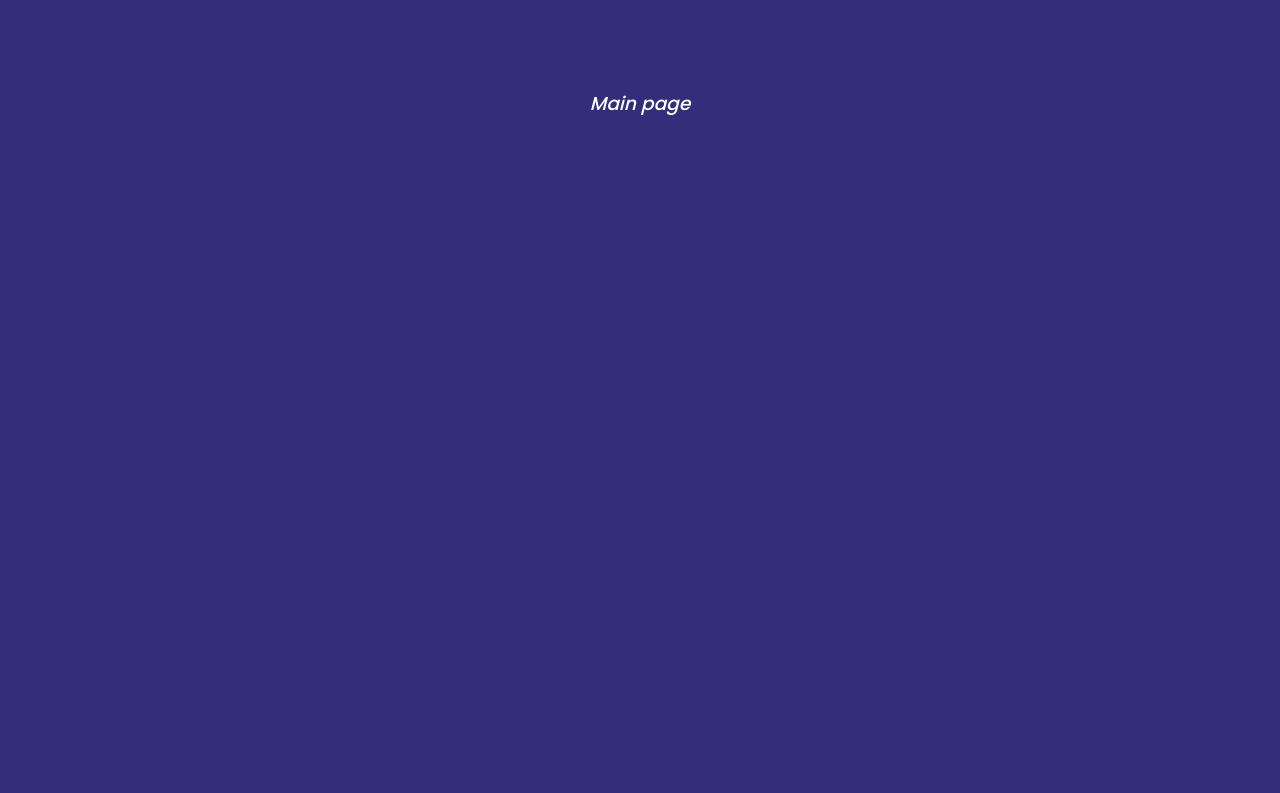
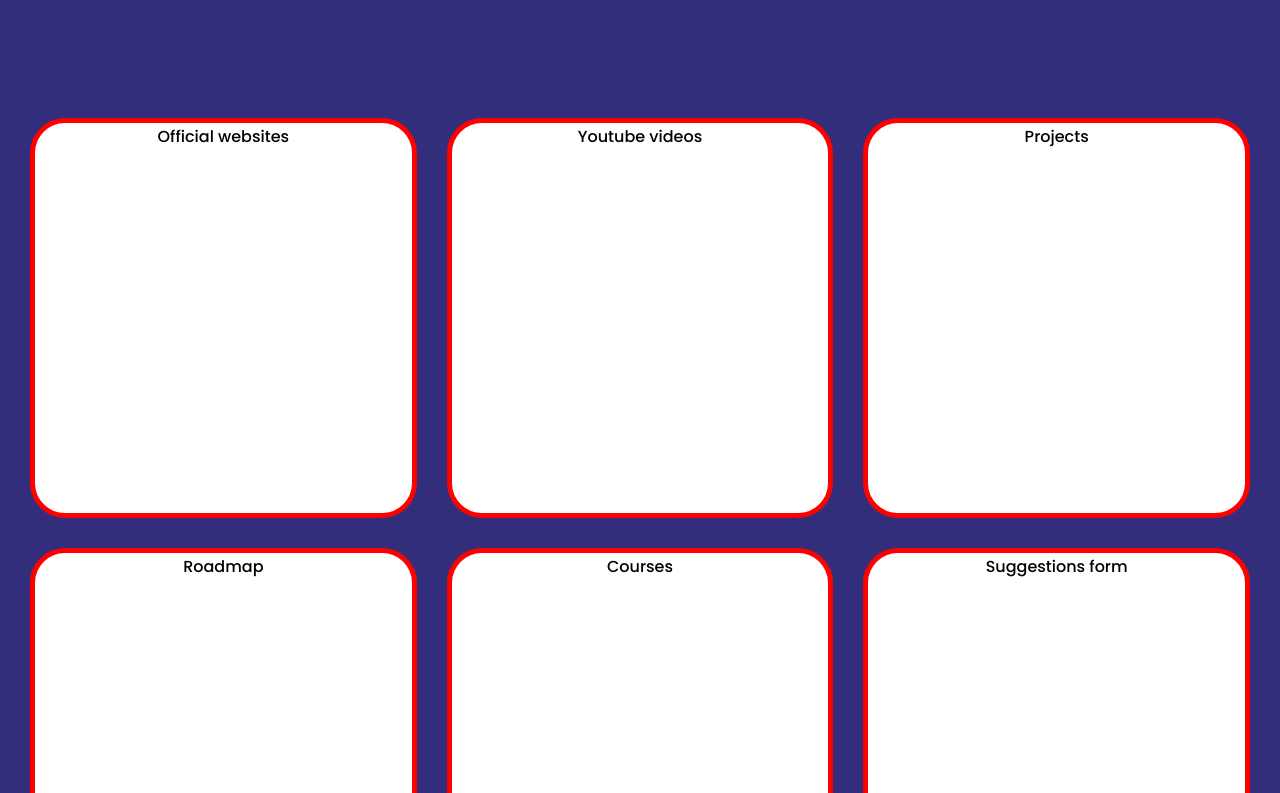
Before and after one commit to yashgokakkar99/Project-Dec-2022, a React (Create React App) app in the folder main_application/: page / in a window 1280 px wide. Shown: the part 787-1580 px from the top of the page. Built offline with nearby package versions, Linux system fonts and the light colour scheme.

Commit message:
Main page skeleton ready

```diff
--- a/main_application/src/Components/main/Main.css
+++ b/main_application/src/Components/main/Main.css
@@ -0,0 +1,20 @@
+.maindiv_content{
+    display: grid;
+    grid-template-columns: repeat(3, 1fr);
+    column-gap: 30px;
+    row-gap: 30px;
+    padding: 1.875rem;
+}
+
+.offi_websites, .yt_videos, .Projects, .Roadmap, .Courses, .Suggestion_form{
+    border: 5px solid red;
+    background-color: white;
+    color: black;
+    border-radius: 2.188rem;
+    height: 400px;
+}
+
+.offi_websites h4,.yt_videos h4,.Projects h4,.Roadmap h4,.Courses h4,.Suggestion_form h4{
+    text-align: center;
+    margin: auto;
+}
--- a/main_application/src/Components/main/Main.jsx
+++ b/main_application/src/Components/main/Main.jsx
@@ -1,9 +1,29 @@
 import React from 'react'
+import './Main.css'
 
 const Main = () => {
   return (
     <section id='Main'>
-        <h3>Main page</h3>
+        <div className="maindiv_content">
+          <div className="offi_websites">
+            <h4>Official websites</h4>
+          </div>
+          <div className="yt_videos">
+            <h4>Youtube videos</h4>
+          </div>
+          <div className="Projects">
+            <h4>Projects</h4>
+          </div>
+          <div className="Roadmap">
+            <h4>Roadmap</h4>
+          </div>
+          <div className="Courses">
+            <h4>Courses</h4>
+          </div>
+          <div className="Suggestion_form">
+            <h4>Suggestions form</h4>
+          </div>
+        </div>
     </section>
   )
 }
```
